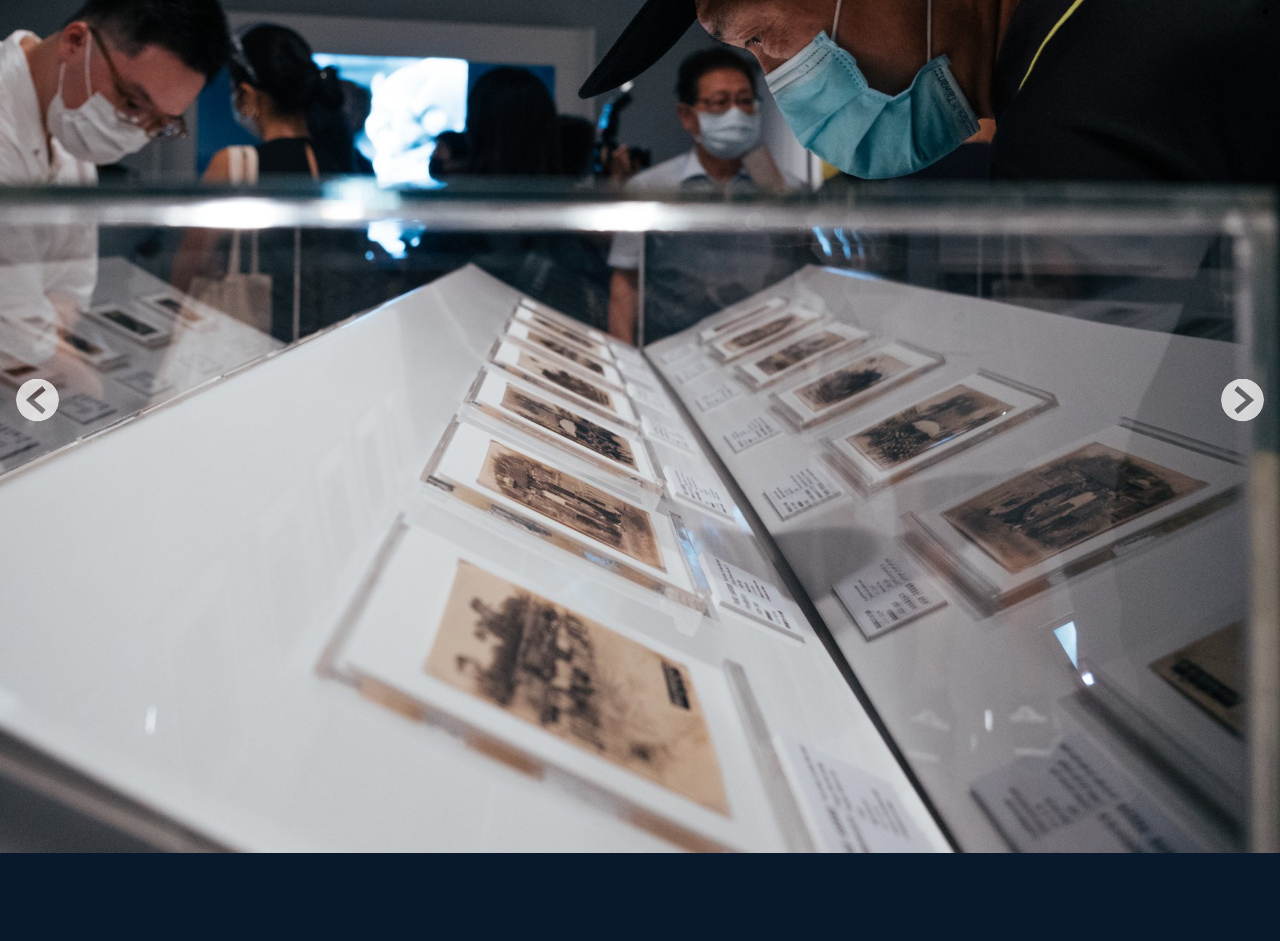
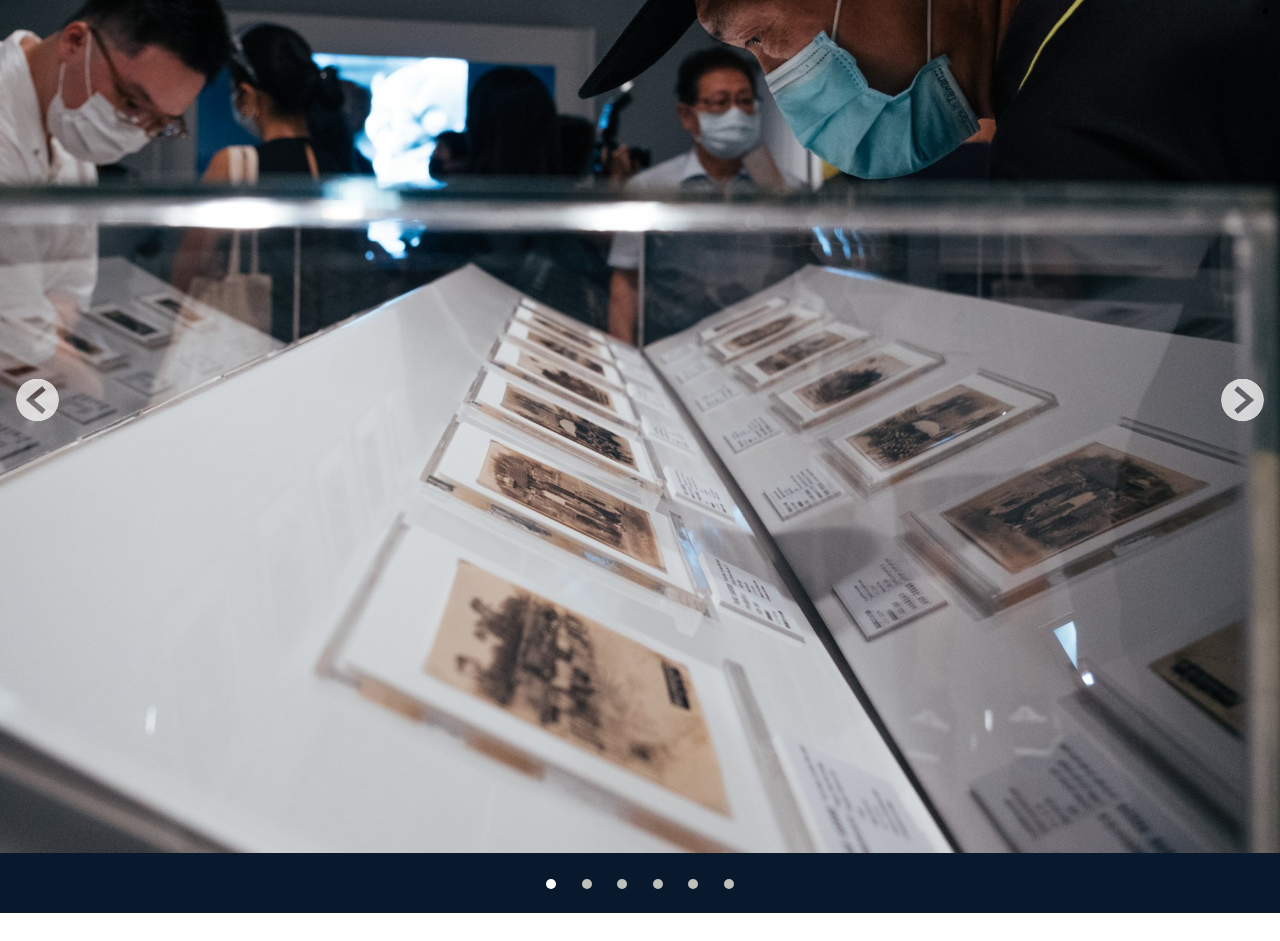
Before and after one commit to duidae/test-carousel, a React (Create React App) app: page / in a window 1280 px wide. Shown: the top 941 px of the page. Built offline with nearby package versions, Linux system fonts and the light colour scheme.

Commit message:
Fix bullets position issue

```diff
--- a/src/components/Carousel.tsx
+++ b/src/components/Carousel.tsx
@@ -58,7 +58,7 @@ const Bullets = styled.ul`
     list-style-type: none;
     text-align: center;
     width: 100%;
-    margin: 80px auto 100px auto;
+    height: 40px;
 `;
 
 const Bullet = styled.li<{isActive: boolean}>`
```
